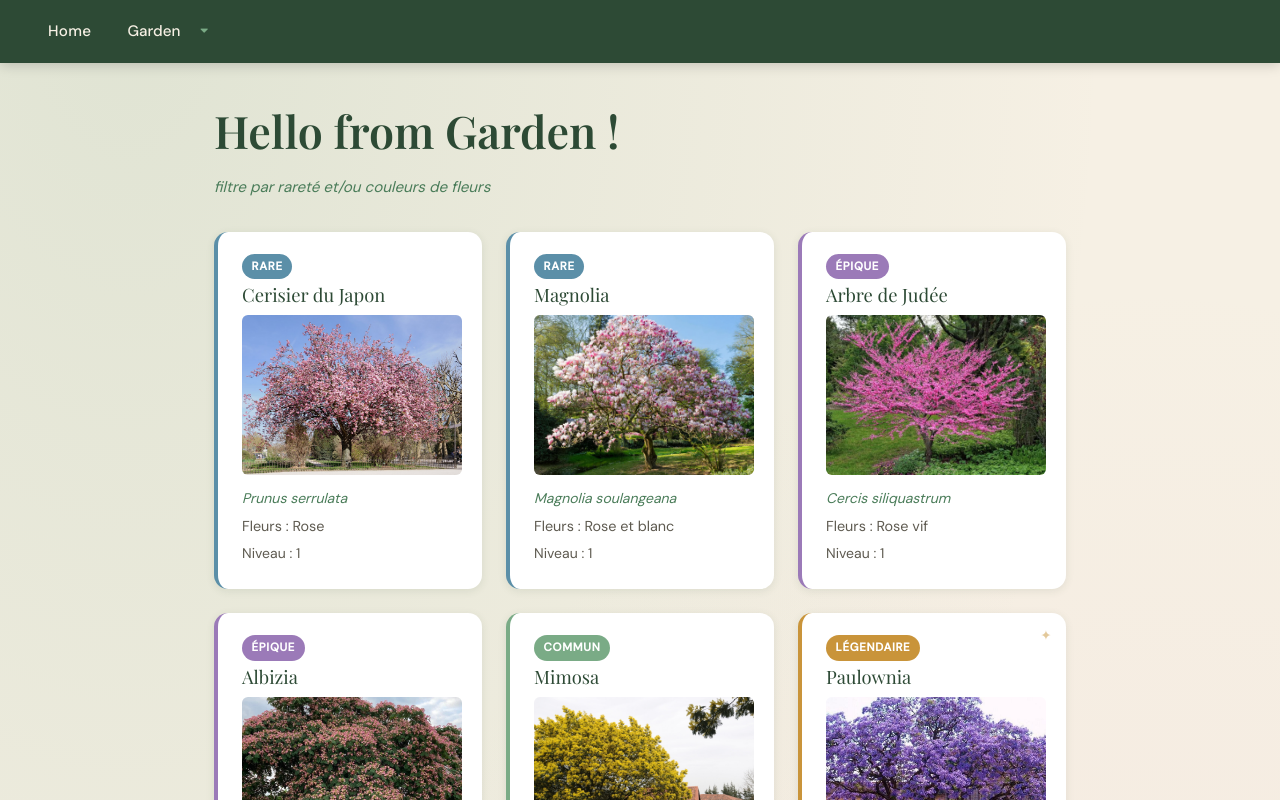
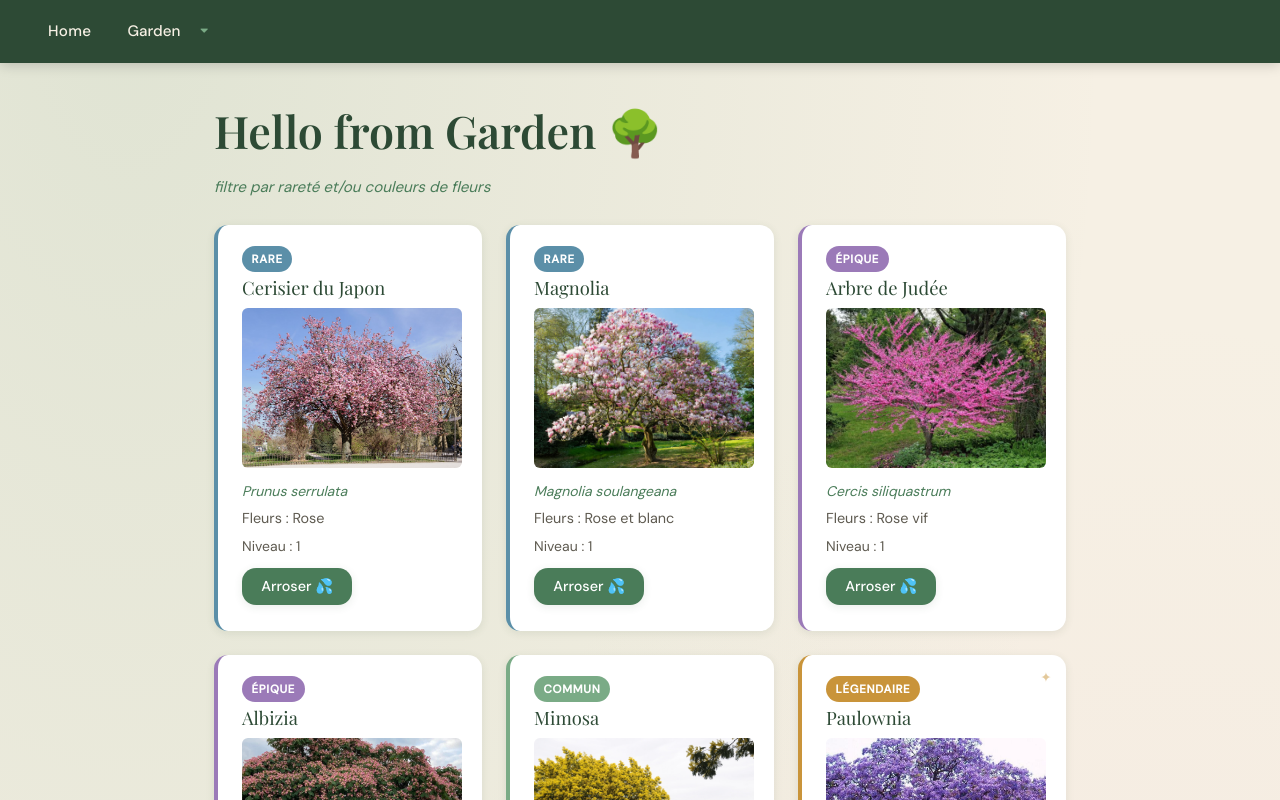
Before and after one commit to SophieLDL/solo-rush-2, a React (Vite) app: page /garden in a window 1280 px wide. Shown: the top 800 px of the page. Built offline with nearby package versions, Linux system fonts and the light colour scheme; a web font is replaced by a local one.

Commit message:
modify states to have same on Garden and TreeCards, and TreePage and TreeDetails

```diff
--- a/src/components/TreeCard.tsx
+++ b/src/components/TreeCard.tsx
@@ -1,19 +1,22 @@
 import type { Tree } from "../data/Tree";
+import { Link } from "react-router";
 
 interface TreeCardProps {
     tree: Tree;
+    onWater: (id: number) => void;
 }
 
 
-function TreeCard({ tree }: TreeCardProps) {
+function TreeCard({ tree, onWater }: TreeCardProps) {
     return (
         <div className={`tree-card rarity-${tree.rarity.toLowerCase().replace("é", "e").replace("è", "e")}`}>
             <span className="rarity-badge">{tree.rarity}</span>
-            <h2>{tree.name}</h2>
-            <img src={tree.image} alt={`image d'un ${tree.name}`} />
+            <Link to={`/garden/${tree.url}`}><h2>{tree.name}</h2></Link>
+            <Link to={`/garden/${tree.url}`}><img src={tree.image} alt={`image d'un ${tree.name}`} /></Link>
             <p><em>{tree.scientificName}</em></p>
             <p>Fleurs : {tree.flowerColor}</p>
             <p>Niveau : {tree.level}</p>
+            <button onClick={() => onWater(tree.id)}>Arroser 💦</button>
         </div>
     );
 }
--- a/src/components/TreeDetails.tsx
+++ b/src/components/TreeDetails.tsx
@@ -1,65 +1,57 @@
 import { useState } from "react";
 import type { Tree } from "../data/Tree";
+import { useOutletContext, useParams } from "react-router";
 
 interface TreeDetailsProps {
     tree: Tree;
 }
 
 function TreeDetails({ tree }: TreeDetailsProps) {
+    const { handleReset, handleWater } = useOutletContext();
+
+    // const { url } = useParams();
+
     // Je veux que quand on appuie sur le bouton "arroser"
     // l'XP monte de 50 en 50.
     // quand l'XP atteint 100, recliquer pour faire passer un niveau et afficher l'image suivante et ainsi de suite jusqu'au niveau maximum (3)
     // quand level atteint 3, afficher un bouton "cueillir la fleur"
     // quand je clique sur le bouton de la fleur, afficher l'image d'une fleur
-    const [level, setLevel] = useState(tree.level);
-    const [xp, setXp] = useState(tree.xp);
+
+    // const [level, setLevel] = useState(tree.level);
+    // const [xp, setXp] = useState(tree.xp);
 
     const [flowerPicked, setFlowerPicked] = useState(false);
 
-    function handleWater() {
-        const newXp = xp + 50;
-        if (xp === 100 && level < 3) {
-            setLevel(level + 1);
-            setXp(0)
-        }
-        else if (level < 3 && newXp <= 100) {
-            setXp(newXp);
-        }
-        else if (level === 3 && newXp <= 100) {
-            setXp(newXp);
-        }
-    }
-
-    function treeGrowth(level: number) {
-        if (level == 1) {
+    function treeGrowth() {
+        if (tree.level == 1) {
             return "Jeune pousse"
         }
-        else if (level == 2) {
+        else if (tree.level == 2) {
             return "Jeune arbre"
         }
-        else if (level == 3) {
+        else if (tree.level == 3) {
             return "Adulte"
         }
     }
 
-    function treeImg(level: number) {
-        if (level == 1) {
+    function treeImg() {
+        if (tree.level == 1) {
             return `${tree.url}-1.jpg`
         }
-        else if (level == 2) {
+        else if (tree.level == 2) {
             return `${tree.url}-2.jpg`
         }
-        else if (level == 3) {
+        else if (tree.level == 3) {
             return `${tree.url}-3.jpg`
         }
     }
 
 
-    function handleProgression() {
-        setFlowerPicked(false);
-        setLevel(1)
-        setXp(0);
-    }
+    // function handleProgression() {
+    //     setFlowerPicked(false);
+    //     setLevel(1)
+    //     setXp(0);
+    // }
 
     const rarityClass = tree.rarity.toLowerCase().replace("é", "e").replace("è", "e");
 
@@ -69,13 +61,13 @@ function TreeDetails({ tree }: TreeDetailsProps) {
                 <span className="rarity-badge">{tree.rarity}</span>
                 <h1>{tree.name} <em>({tree.scientificName})</em></h1>
             </div>
-            <img src={`../src/assets/trees/${treeImg(level)}`} alt={`image d'un ${tree.name}`} />
+            <img src={`../src/assets/trees/${treeImg()}`} alt={`image d'un ${tree.name}`} />
             <p>Couleur des fleurs : {tree.flowerColor}.</p>
-            <p>Croissance : {treeGrowth(level)}</p>
-            <p>Niveau : {level} — {xp}/100 XP</p>
-            {level < 3 || xp < 100 ? <button onClick={handleWater}>{xp === 100 && level < 3 ? "LevelUp 🎉" : "Arroser 💦"}</button> : "Niveau max 🥳"}
-            {level === 3 && xp === 100 && <button onClick={() => { setFlowerPicked(true) }}>Cueillir 🌸</button>}
-            {level === 3 && xp === 100 && <button onClick={handleProgression}>Replanter</button>}
+            <p>Croissance : {treeGrowth()}</p>
+            <p>Niveau : {tree.level} — {tree.xp}/100 XP</p>
+            {tree.level < 3 || tree.xp < 100 ? <button onClick={() => handleWater(tree.id)}>{tree.xp === 100 && tree.level < 3 ? "LevelUp 🎉" : "Arroser 💦"}</button> : "Niveau max 🥳  "}
+            {tree.level === 3 && tree.xp === 100 && <button onClick={() => { setFlowerPicked(true) }}>Cueillir 🌸</button>}
+            {tree.level === 3 && tree.xp === 100 && <button onClick={() => { setFlowerPicked(false); handleReset(tree.id); }}>Replanter</button>}
             {flowerPicked && (
                 <img src={`../src/assets/trees/${tree.url}-flower.jpg`} alt={`fleur d'un ${tree.name}`} />
             )}
--- a/src/pages/App.tsx
+++ b/src/pages/App.tsx
@@ -1,9 +1,49 @@
 import { useState } from "react";
 import "./App.css";
 import { Link, Outlet } from "react-router";
-import { trees } from "../data/data";
+import { trees as initialTrees } from "../data/data";
+
 
 function App() {
+  const [trees, setTrees] = useState(initialTrees);
+  // const [level, setLevel] = useState(initialTrees.level);
+  // const [xp, setXp] = useState(initialTrees.xp);
+
+  function handleWater(id: number) {
+    setTrees(prev =>
+      prev.map(tree => {
+        if (tree.id !== id) return tree;
+
+        const newXp = tree.xp + 50;
+
+        if (newXp >= 100 && tree.level < 3) {
+          return {
+            ...tree,
+            level: tree.level + 1,
+            xp: 0,
+          };
+        }
+
+        return {
+          ...tree,
+          xp: newXp > 100 ? 100 : newXp,
+        };
+      })
+    );
+  }
+  function handleReset(id: number) {
+    setTrees(prev =>
+      prev.map(tree => {
+        if (tree.id !== id) return tree;
+
+        return {
+          ...tree,
+          level: 1,
+          xp: 0,
+        };
+      })
+    );
+  }
   return (
     <>
       <nav>
@@ -12,13 +52,13 @@ function App() {
           <Link to="/garden" className="garden">Garden</Link><i className="fa fa-caret-down"></i>
           <div className="dropdowncontent">
             {trees.map((tree) => (
-              <Link to={`/garden/${tree.url}`}>{tree.name}</Link>
+              <Link key={tree.id} to={`/garden/${tree.url}`}>{tree.name}</Link>
             ))}
           </div>
         </div>
       </nav >
       <main>
-        <Outlet />
+        <Outlet context={{ trees, setTrees, handleWater, handleReset }} />
       </main>
     </>
   )
--- a/src/pages/Garden.tsx
+++ b/src/pages/Garden.tsx
@@ -1,16 +1,15 @@
+import { useOutletContext } from "react-router";
 import TreeCard from "../components/TreeCard";
-import { trees } from "../data/data";
-
-
 
 function Garden() {
+    const { trees, handleWater } = useOutletContext();
     return (
         <>
-            <h1>Hello from Garden !</h1>
+            <h1>Hello from Garden 🌳</h1>
             <p>filtre par rareté et/ou couleurs de fleurs</p>
             <div className="garden-grid">
                 {trees.map((tree) => (
-                    <TreeCard key={tree.id} tree={tree} />
+                    <TreeCard key={tree.id} tree={tree} onWater={handleWater} />
                 ))}</div>
 
         </>
--- a/src/pages/TreePage.tsx
+++ b/src/pages/TreePage.tsx
@@ -1,9 +1,9 @@
-import { trees } from "../data/data";
 import TreeDetails from "../components/TreeDetails"
-import { useParams } from "react-router";
+import { useOutletContext, useParams } from "react-router";
 import { useState } from "react";
 
 function TreePage() {
+    const { trees, handleWater } = useOutletContext();
     const { url } = useParams()
 
     const tree = trees.find((tree) => tree.url === url);
```
